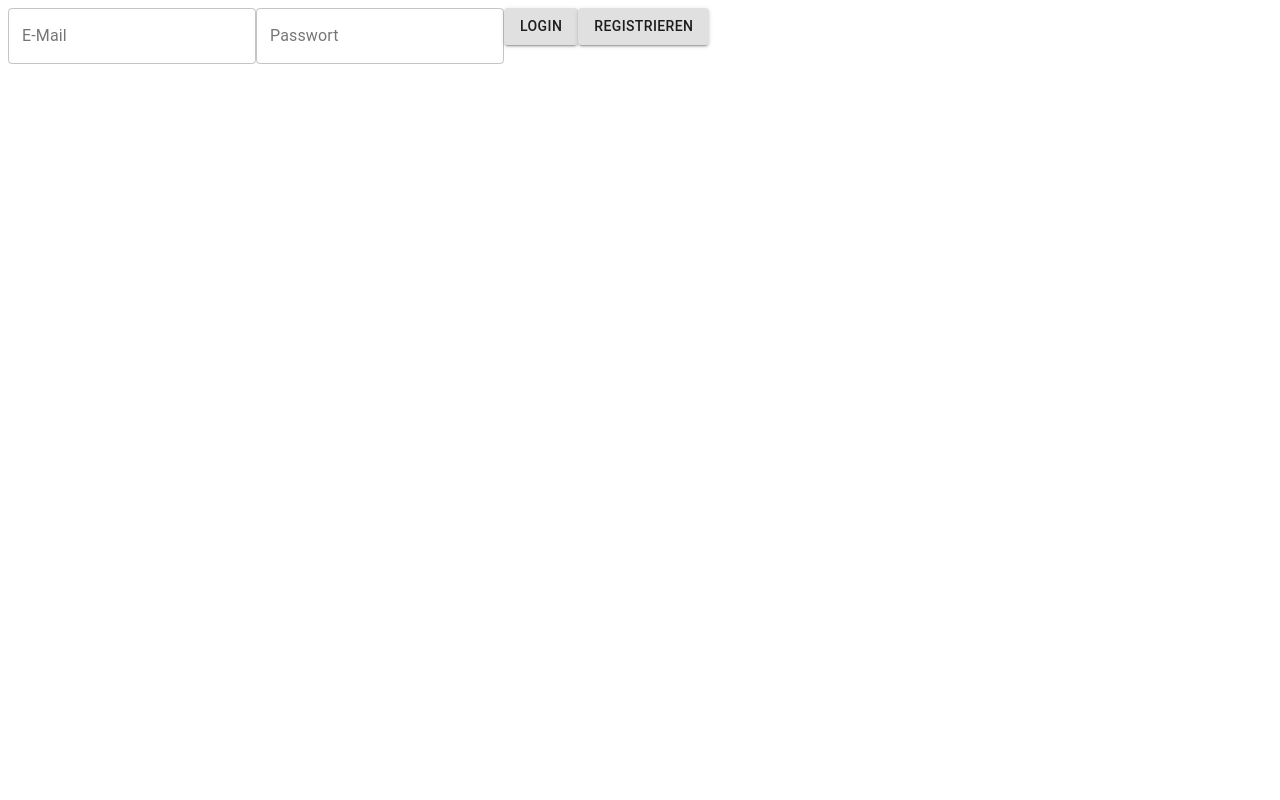
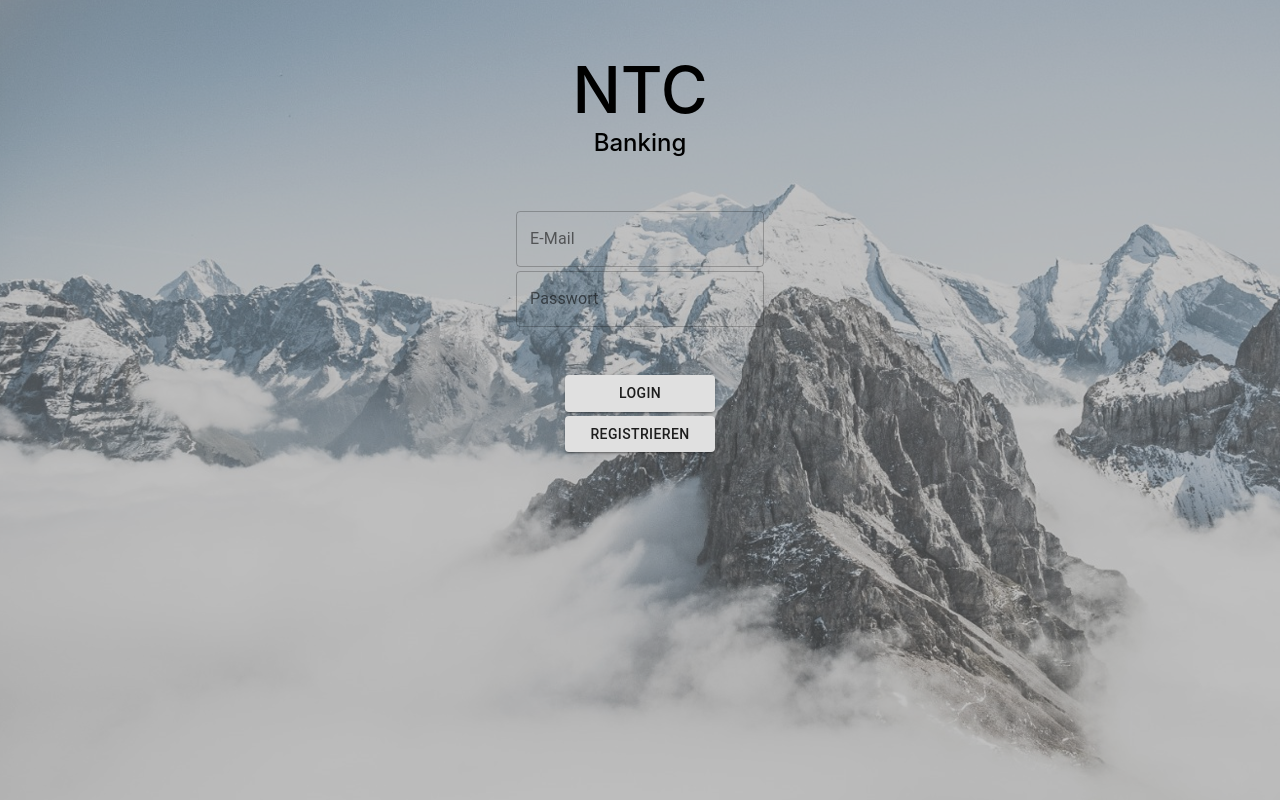
Before and after one commit to StephanDieGeileSau/Fallstudie, a React (Create React App) app: page / in a window 1280 px wide. Built offline with nearby package versions, Linux system fonts and the light colour scheme; no server answers.

Commit message:
Logos auf den Seiten Login, Regestration und Dashboard hinzugefügt, Mit CSS alle ein bisschen aufgehübscht und versucht den html code von beratungsgespräch bei Beratungsgespräch.jsx reinzukopieren... Hat nicht so optimal funktioniert glaube ich :)

```diff
--- a/src/components/Dashboard.jsx
+++ b/src/components/Dashboard.jsx
@@ -13,7 +13,14 @@ export default function Dashboard({match}) {
 
     return (
         <div>
-            <Link to="/login">NTC Banking</Link>
+            <div>
+                <a href="fts_konto.htm">
+                    <h1 class="ntc">NTC</h1>
+                </a>
+            </div>
+            <div>
+                <h5 class="ntc2">Banking </h5>
+            </div>
             <NewsSlider/>
             <Actions/>
             <TransaktionList user={current_user_id}/>
--- a/src/components/Login.jsx
+++ b/src/components/Login.jsx
@@ -5,6 +5,7 @@ import { Link } from 'react-router-dom';
 import { makeStyles } from '@material-ui/core/styles';
 import Modal from '@material-ui/core/Modal';
 import axios from "axios"
+import "./fts_style.css"
 
 
 function rand() {
@@ -98,11 +99,32 @@ export default function Login(props) {
 
     return (
         <div>
+            <div>
+                <a href="fts_konto.htm">
+                    <h1 class="ntc">NTC</h1>
+                </a>
+            </div>
+            <div>
+                <h5 class="ntc2">Banking </h5>
+            </div>
             <form noValidate autoComplete="off">
-                <TextField value={values.email} onChange={handleChange("email")} label="E-Mail" variant="outlined" />
-                <TextField type={false ? 'text' : 'password'} value={values.password} onChange={handleChange("password")} label="Passwort" variant="outlined" />
-                <Button onClick={handleLogin} variant="contained">Login</Button>
-                <Button variant="contained" component={Link} to={'/registration'}>Registrieren</Button>
+                <table>
+                    <tr>
+                        <td><TextField value={values.email} onChange={handleChange("email")} label="E-Mail" variant="outlined" /></td>
+                    </tr>
+                    <tr>
+                        <td><TextField type={false ? 'text' : 'password'} value={values.password} onChange={handleChange("password")} label="Passwort" variant="outlined" /></td>
+                    </tr>
+                    <tr>
+                        <td><br></br><br></br></td>
+                    </tr>
+                    <tr>
+                        <td><Button id="click" onClick={handleLogin} variant="contained">Login</Button></td>
+                    </tr>
+                    <tr>
+                        <td><Button id="click" variant="contained" component={Link} to={'/registration'}>Registrieren</Button></td>
+                    </tr>
+                </table>
                 <Modal
                     aria-labelledby="simple-modal-title"
                     aria-describedby="simple-modal-description"
--- a/src/components/Registration.jsx
+++ b/src/components/Registration.jsx
@@ -108,18 +108,39 @@ const Registration = (props) => {
 
     return (
         <div>
-            <Link to="/login">NTC Banking</Link>
+            <div>
+                <a href="fts_konto.htm">
+                    <h1 class="ntc">NTC</h1>
+                </a>
+            </div>
+            <div>
+                <h5 class="ntc2">Banking </h5>
+            </div>
             <form noValidate autoComplete="off">
-                <TextField value={values.email} onChange={handleChange("email")} label="E-Mail" variant="outlined" />
-                <TextField type={false ? 'text' : 'password'} value={values.password} onChange={handleChange("password")} label="Passwort" variant="outlined" />
-                <TextField type={false ? 'text' : 'password'} value={password2} error={error} onChange={handleChangePW()} label="Passwort wiederholen" variant="outlined" />
-                <TextField value={values.name} onChange={handleChange("name")} label="Name" variant="outlined" />
-                <TextField value={values.lastname} onChange={handleChange("lastname")}label="Nachname" variant="outlined" />
-                <TextField value={values.adress} onChange={handleChange("adress")}label="Adresse" variant="outlined" />
-                <TextField value={values.zip_code} onChange={handleChange("zip_code")}label="Postleitzahl" variant="outlined" />
-                <TextField value={values.city} onChange={handleChange("city")} label="Stadt" variant="outlined" />
-                <TextField value={values.phone} onChange={handleChange("phone")}label="Telefonnummer" variant="outlined" />
-                <Button disabled={error} onClick={handleAddElement} variant="contained">Registrieren</Button>
+              <table>
+                <tr>
+                  <td colspan="2"><TextField id="col" value={values.email} onChange={handleChange("email")} label="E-Mail" variant="outlined" /></td>
+                </tr>
+                <tr>
+                  <td><TextField type={false ? 'text' : 'password'} value={values.password} onChange={handleChange("password")} label="Passwort" variant="outlined" /></td>
+                  <td><TextField type={false ? 'text' : 'password'} value={password2} error={error} onChange={handleChangePW()} label="Passwort wiederholen" variant="outlined" /></td>
+                </tr>
+                <tr>
+                  <td><TextField value={values.name} onChange={handleChange("name")} label="Name" variant="outlined" /></td>
+                  <td><TextField value={values.lastname} onChange={handleChange("lastname")}label="Nachname" variant="outlined" /></td>
+                </tr>
+                <tr>
+                  <td><TextField value={values.adress} onChange={handleChange("adress")}label="Adresse" variant="outlined" /></td>
+                  <td><TextField value={values.zip_code} onChange={handleChange("zip_code")}label="Postleitzahl" variant="outlined" /></td>
+                </tr>
+                <tr>
+                  <td><TextField value={values.city} onChange={handleChange("city")} label="Stadt" variant="outlined" /></td>
+                  <td><TextField value={values.phone} onChange={handleChange("phone")}label="Telefonnummer" variant="outlined" /></td>
+                </tr>
+                <tr>
+                  <td colspan="2"><br></br><Button id="click" disabled={error} onClick={handleAddElement} variant="contained">Registrieren</Button></td>
+                </tr>
+              </table>
                 <Modal
                     aria-labelledby="simple-modal-title"
                     aria-describedby="simple-modal-description"
--- /dev/null
+++ b/src/components/fts_style.css
@@ -0,0 +1,106 @@
+html,
+body {
+    margin: 0;
+    padding: 0;
+    width: 100%;
+    height: 100%;
+    overflow: auto;
+    background: url(./Bilder/Picture1.png);
+    font-family: -apple-system,BlinkMacSystemFont,"Segoe UI",Roboto,"Helvetica Neue",Arial,"Noto Sans",sans-serif,"Apple Color Emoji","Segoe UI Emoji","Segoe UI Symbol","Noto Color Emoji";
+}
+
+table {
+    margin-top: 4%;
+    margin-left: auto;
+    margin-right: auto;
+}
+
+td {
+    text-align: center;
+}
+
+.fill {
+    height: 35px;
+    width: 150px;
+    border-radius: 16px;
+    padding: 8px;
+}
+
+.ntc {
+    color: black;
+    text-align: center;
+    margin-top: 4%;
+    margin-bottom: 0%;
+    font-size: 400%;
+    font-weight: 500;
+}
+
+.ntc2 {
+    color: black;
+    text-align: center;
+    font-size: 150%;
+    margin-top: 0%;
+    margin-bottom: 3%;
+    font-weight: 500;
+}
+
+.button {
+    height: 35px;
+    width: 250px;
+    border-radius: 16px;
+    background-color: rgb(212, 175, 55);
+    margin-bottom: 50px;
+}
+
+#text {
+    border-radius: 16px;
+    width: 350px;
+    padding: 8px;
+}
+
+a:hover {
+    text-decoration: underline;
+    text-decoration-color: rgb(212, 175, 55);
+}
+
+a {
+    text-decoration: none;
+}
+
+.formular {
+    text-align: left;
+}
+
+.daten {
+    height: 35px;
+    width: 300px;
+    border-radius: 16px;
+    margin: 5px;
+    padding: 5px;
+}
+
+body#ueberweisung {
+    margin: 0;
+    padding: 0;
+    width: 100%;
+    height: 100%;
+    overflow: auto;
+    background: url(./Bilder/onlinebanking.jpg);
+    font-family: -apple-system,BlinkMacSystemFont,"Segoe UI",Roboto,"Helvetica Neue",Arial,"Noto Sans",sans-serif,"Apple Color Emoji","Segoe UI Emoji","Segoe UI Symbol","Noto Color Emoji";
+}
+
+body#registrieren {
+    margin: 0;
+    padding: 0;
+    width: 100%;
+    height: 100%;
+    overflow: auto;
+    background: url(./Bilder/Picture1.png);
+    font-family: -apple-system,BlinkMacSystemFont,"Segoe UI",Roboto,"Helvetica Neue",Arial,"Noto Sans",sans-serif,"Apple Color Emoji","Segoe UI Emoji","Segoe UI Symbol","Noto Color Emoji";
+}
+#col {
+    width: 420px;
+}
+#click {
+    width: 150px;
+}
```
Also changed, not shown: src/components/Dashboard_elements/ActionPages/Beratungstermin.jsx (+43 -1 lines).
